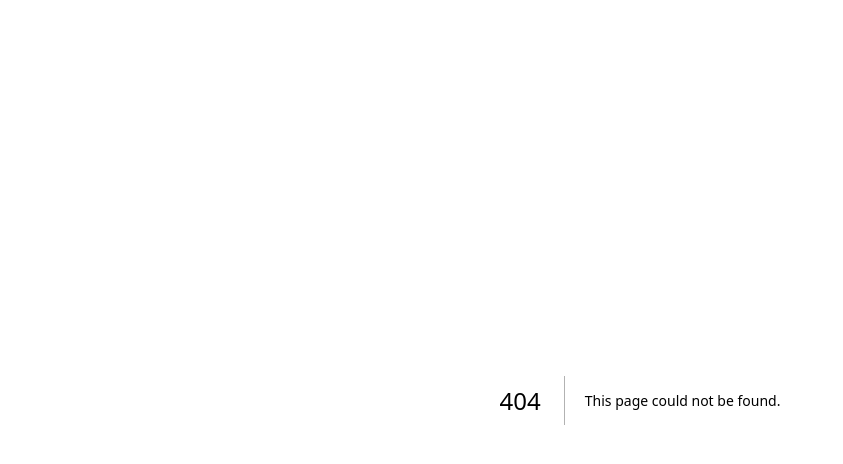
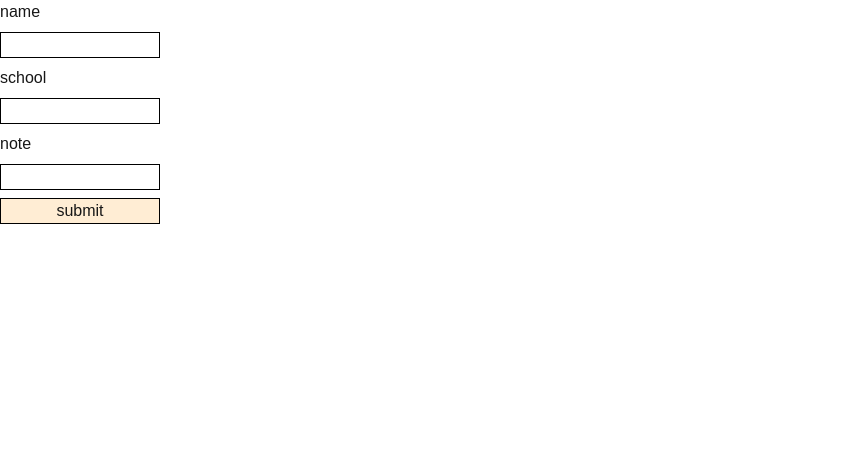
Before and after one commit to LordofMankid/freebites, a Next.js app: page /emailform in a window 1280 px wide. Before the commit this address had no page. Shown: the top 464 px of the page, without its empty margins (0-843 px from the left). Built offline with nearby package versions, Linux system fonts and the light colour scheme.

Commit message:
starting backend

```diff
--- /dev/null
+++ b/app/api/feedback/route.ts
@@ -0,0 +1,16 @@
+import { FeedbackFormData } from "@/lib/util/types";
+import { NextResponse } from "next/server";
+
+export async function POST(req: Request) {
+  try {
+    const body = await req.json();
+    const feedback: FeedbackFormData = body.params;
+    console.log(feedback);
+    return NextResponse.json({ message: "success" }, { status: 201 });
+  } catch (error) {
+    return NextResponse.json(
+      { error: "failed to create feedback: " + error },
+      { status: 500 }
+    );
+  }
+}
--- /dev/null
+++ b/app/emailform/page.tsx
@@ -0,0 +1,50 @@
+"use client";
+import { createFeedback } from "@/lib/api/feedback";
+import { emptyFeedback, FeedbackFormData } from "@/lib/util/types";
+import React, { useState } from "react";
+
+const EmailForm = () => {
+  const [formData, setFormData] = useState<FeedbackFormData>(emptyFeedback);
+
+  const handleSubmit = async () => {
+    const res = await createFeedback(formData);
+    console.log("response: ", res);
+  };
+  return (
+    <div className="flex flex-col gap-2 w-40">
+      <p>name</p>
+      <input
+        className="border-1 border-black"
+        type="text"
+        id="name"
+        name="name"
+        onChange={(n) => setFormData({ ...formData, name: n.target.value })}
+      />
+      <p>school</p>
+      <input
+        className="border-1 border-black"
+        type="text"
+        id="school"
+        name="school"
+        onChange={(s) => setFormData({ ...formData, school: s.target.value })}
+      />
+      <p>note</p>
+      <input
+        className="border-1 border-black"
+        type="text"
+        id="note"
+        name="note"
+        onChange={(n) => setFormData({ ...formData, note: n.target.value })}
+      />
+      <button
+        className="border-1 border-black bg-orange-100"
+        onClick={handleSubmit}
+      >
+        {" "}
+        submit{" "}
+      </button>
+    </div>
+  );
+};
+
+export default EmailForm;
--- /dev/null
+++ b/lib/api/feedback.ts
@@ -0,0 +1,8 @@
+import axios from "axios";
+import { FeedbackFormData } from "../util/types";
+
+export const createFeedback = async (data: FeedbackFormData) => {
+  console.log(data);
+  const response = await axios.post("/api/feedback", { params: data });
+  return response.data;
+};
--- /dev/null
+++ b/lib/util/types.ts
@@ -0,0 +1,11 @@
+export interface FeedbackFormData {
+  name: string | null;
+  school: string | null;
+  note: string | null;
+}
+
+export const emptyFeedback: FeedbackFormData = {
+  name: null,
+  school: null,
+  note: null,
+};
--- a/package.json
+++ b/package.json
@@ -10,6 +10,7 @@
   },
   "dependencies": {
     "animejs": "^4.0.2",
+    "axios": "^1.10.0",
     "next": "15.3.4",
     "react": "^19.0.0",
     "react-dom": "^19.0.0",
```
Also changed, not shown: app/api/feedback/controller.ts (added), 1 other file (tests, documents, lock files or other folders).
